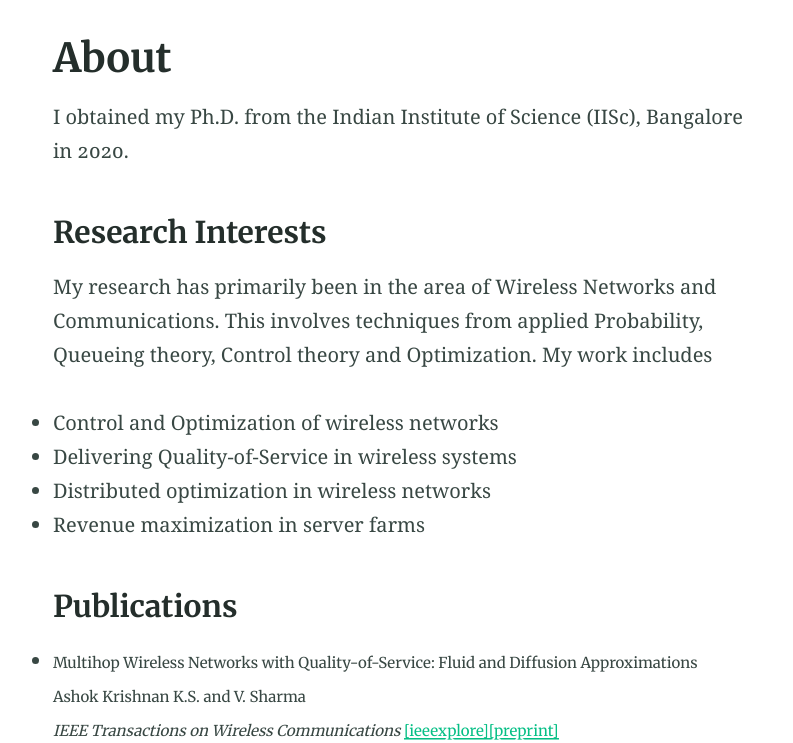
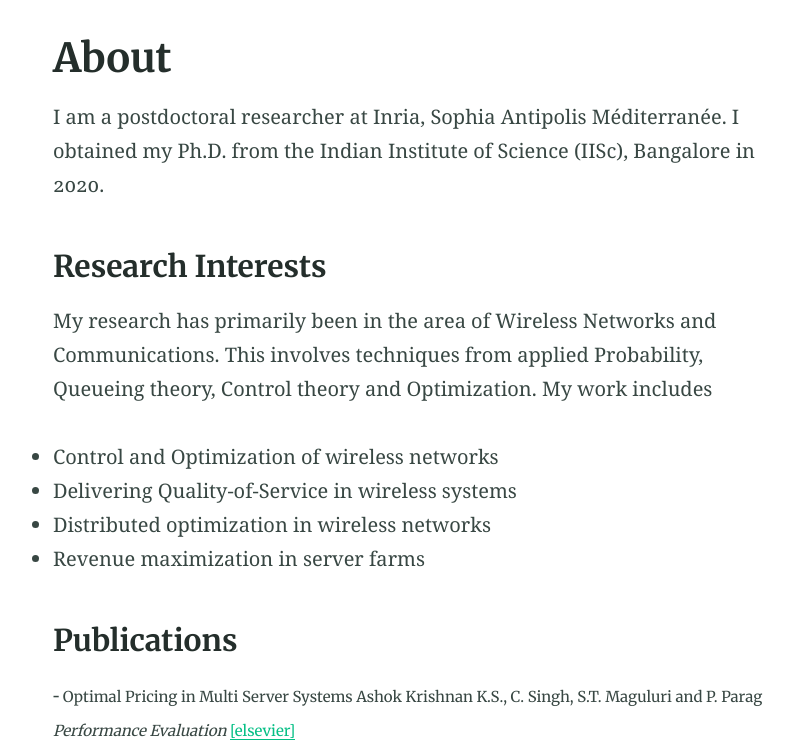
Before and after one commit to ashokkri/ashokkri.github.io, a Jekyll site: the page built from index.md, in a window 1280 px wide and 900 px high, scrolled down 255 px, cut to the strip 157-900 px from the top of the window. Shown: the whole strip, without its empty margins (230-1023 px from the left). Built offline with Jekyll 4.4.1, drawn with Linux system fonts in a browser that asks for light colours.

Commit message:
Update index.md
Added journal paper, career update

```diff
--- a/index.md
+++ b/index.md
@@ -8,7 +8,7 @@ feature_image: "https://picsum.photos/1300/400?image=989"
 ---
 
 
-I obtained my Ph.D. from the Indian Institute of Science (IISc), Bangalore in 2020.
+I am a postdoctoral researcher at Inria, Sophia Antipolis Méditerranée. I obtained my Ph.D. from the Indian Institute of Science (IISc), Bangalore in 2020.
 
 ### Research Interests
 
@@ -20,6 +20,10 @@ I obtained my Ph.D. from the Indian Institute of Science (IISc), Bangalore in 20
 - Revenue maximization in server farms
 
 ### Publications
+
+-<small> Optimal Pricing in Multi Server Systems
+  Ashok Krishnan K.S., C. Singh, S.T. Maguluri and P. Parag
+  *Performance Evaluation* [[elsevier]](https://www.sciencedirect.com/science/article/abs/pii/S0166531621000985)
 
 - <small>Multihop Wireless Networks with Quality-of-Service: Fluid and Diffusion Approximations
    Ashok Krishnan K.S. and V. Sharma
```
